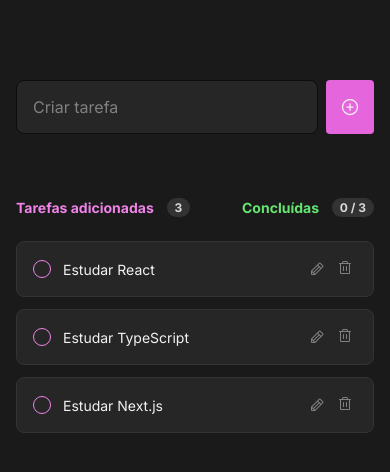
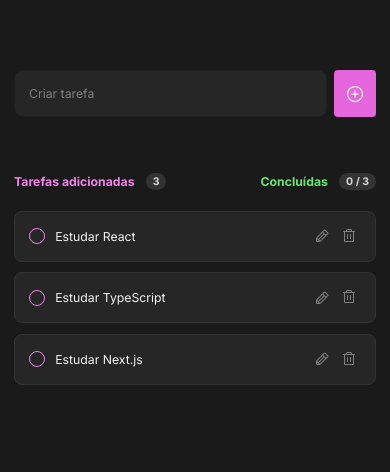
Before and after one commit to pcynthia/todo, a React (Vite) app: page / in a window 390 px wide. Shown: the top 472 px of the page. Built offline with nearby package versions, Linux system fonts and the light colour scheme.

Commit message:
:iphone: feat: responsiveness

```diff
--- a/src/components/Header/Header.module.css
+++ b/src/components/Header/Header.module.css
@@ -53,3 +53,9 @@
 .newTaskForm button:hover {
   background-color: var(--pink-400);
 }
+
+@media(max-width: 768px) {
+  .newTaskForm input {
+    font-size: 0.875rem;
+  }
+}
--- a/src/components/Modal/Modal.module.css
+++ b/src/components/Modal/Modal.module.css
@@ -51,3 +51,10 @@
 .updateTaskForm button:hover {
   background-color: var(--pink-400);
 }
+
+@media (max-width: 768px) {
+  .updateTaskForm {
+    flex-direction: column;
+    gap: 1rem;
+  }
+}
--- a/src/global.css
+++ b/src/global.css
@@ -13,10 +13,12 @@
   --gray-400: #333333;
   --gray-500: #262626;
   --gray-600: #1A1A1A;
-  --gray-700: #0D0D0D;
+  --gray-700: #1d1f20;
+  --gray-800: #0D0D0D;
 
   --pink-400: #EF83E7;
   --pink-500: #E565DC;
+  --pink-600: #C633B9;
   --pink-700: #682168;
 
   --green-400:#65E671;
@@ -76,3 +78,9 @@ button {
   top: 1.5rem;
   right: 1.5rem;
 }
+
+@media(max-width: 768px) {
+  html {
+    font-size: 87.5%;
+  }
+}
```
